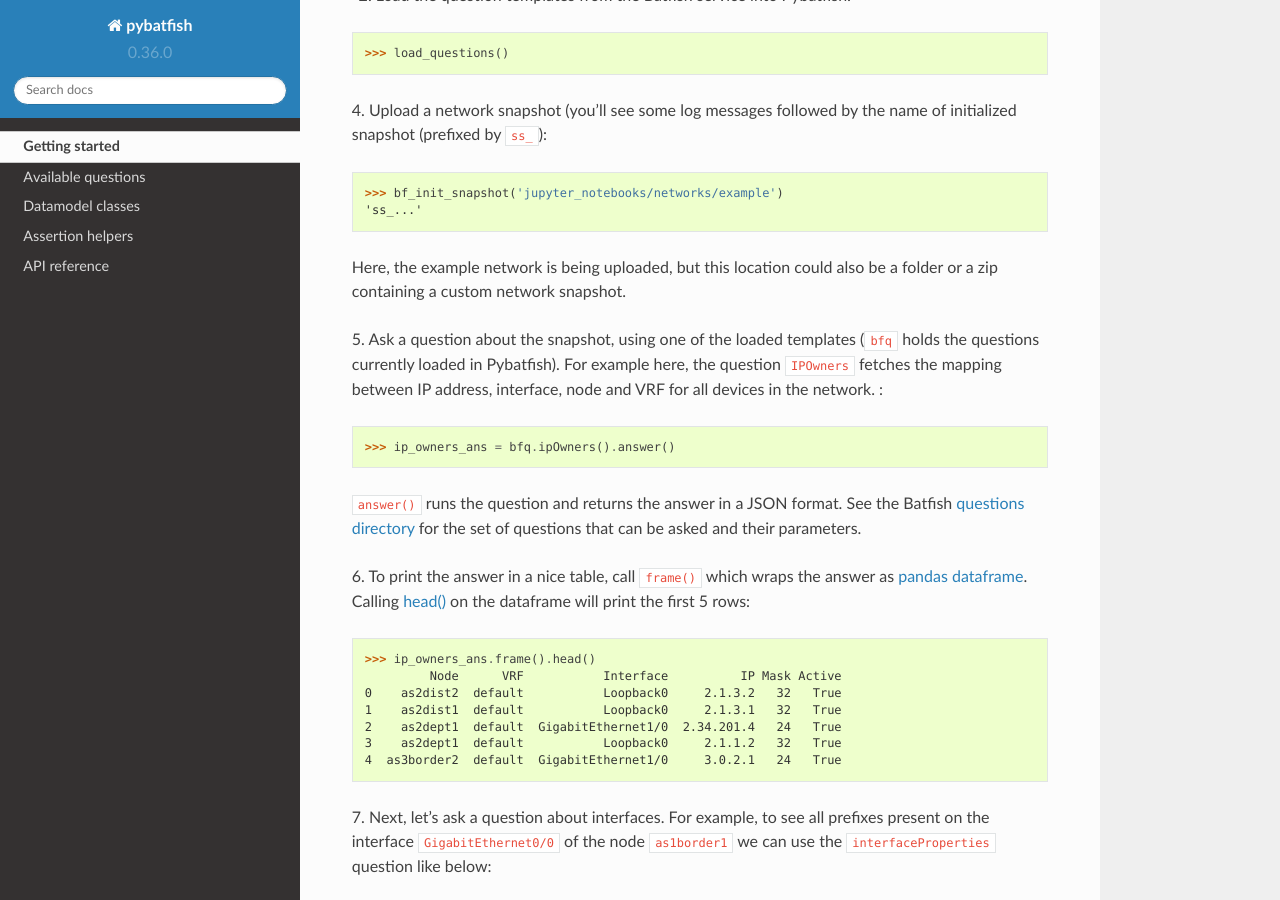
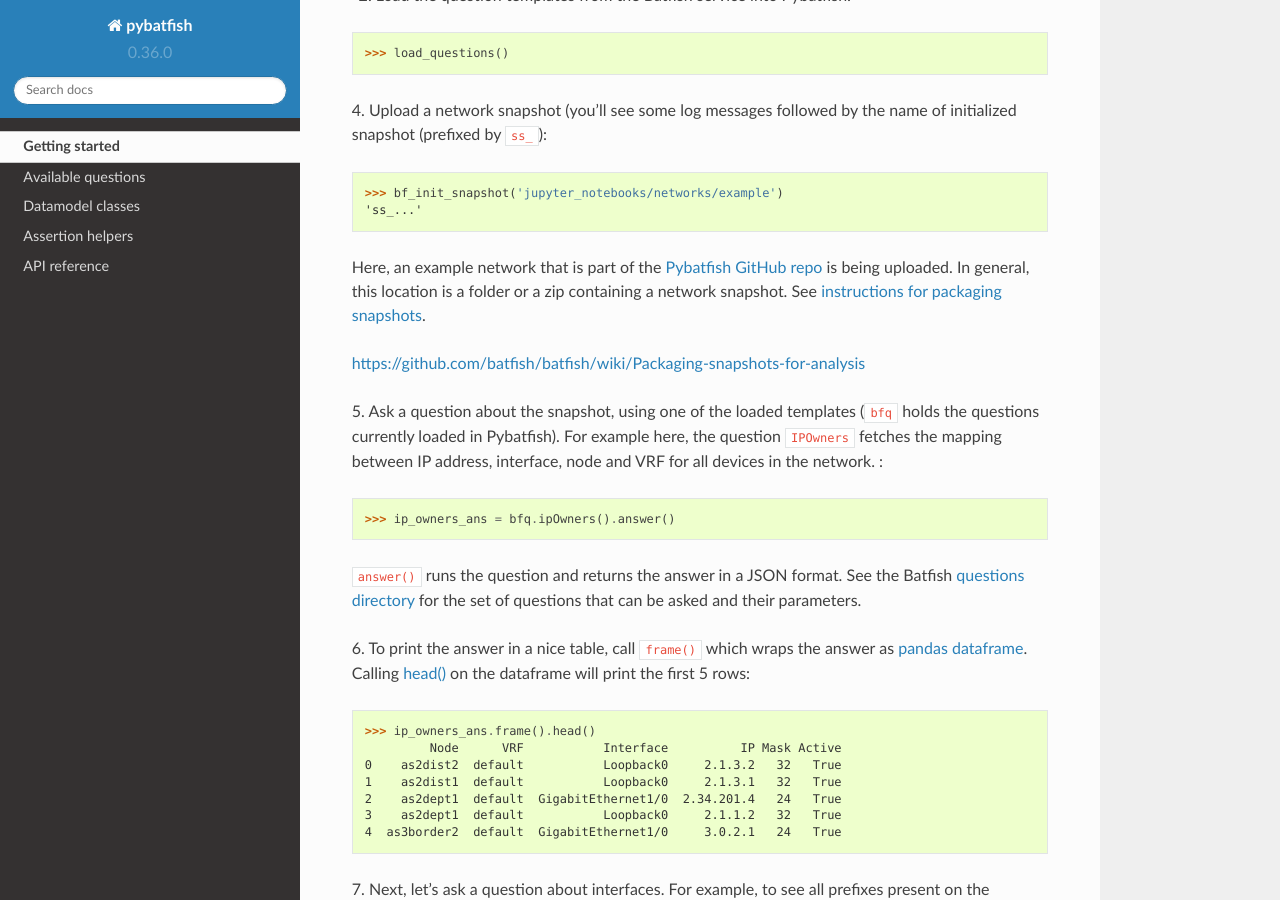
Before and after one commit to batfish/pybatfish, a Sphinx documentation site: the page built from docs/source/quickstart.rst, in a window 1280 px wide and 900 px high, scrolled down 540 px. Built offline with Sphinx 7.4.7 and the Read the Docs theme 2.0.0, drawn with Linux system fonts in a browser that asks for light colours.

Commit message:
provide a link to snapshot packaging

```diff
--- a/docs/source/quickstart.rst
+++ b/docs/source/quickstart.rst
@@ -24,7 +24,9 @@ name of initialized snapshot (prefixed by ``ss_``):
 >>> bf_init_snapshot('jupyter_notebooks/networks/example') # doctest: +ELLIPSIS
 'ss_...'
 
-Here, the example network is being uploaded, but this location could also be a folder or a zip containing a custom network snapshot.
+Here, an example network that is part of the `Pybatfish GitHub repo <https://github.com/batfish/pybatfish>`_ is being uploaded. In general, this location is a folder or a zip containing a network snapshot. See `instructions for packaging snapshots <https://github.com/batfish/batfish/wiki/Packaging-snapshots-for-analysis>`_.
+
+https://github.com/batfish/batfish/wiki/Packaging-snapshots-for-analysis
 
 5. Ask a question about the snapshot, using one of the loaded templates (``bfq`` holds the questions currently loaded in Pybatfish).
 For example here, the question ``IPOwners`` fetches the mapping between IP address, interface, node and VRF for all devices in the network. :
```
